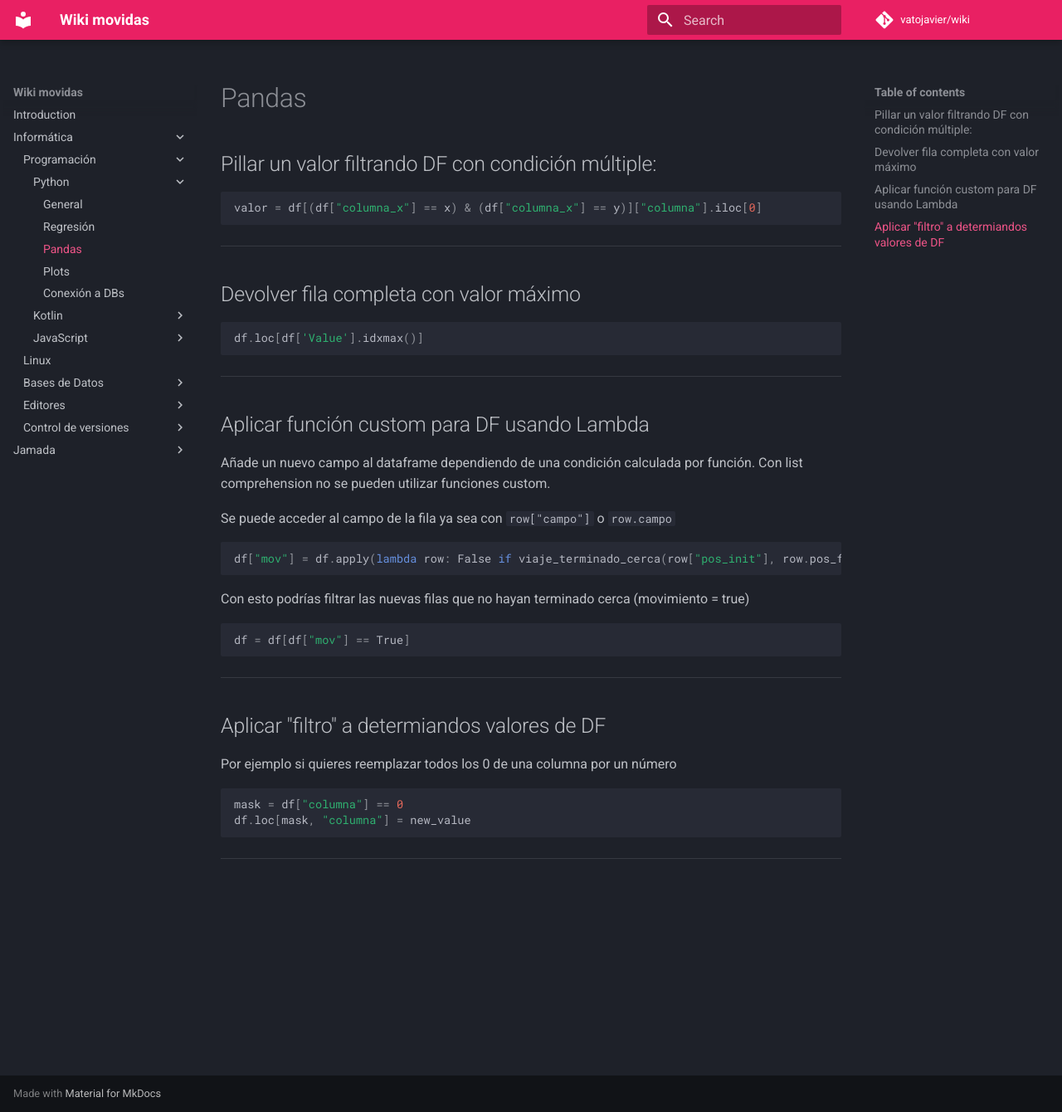
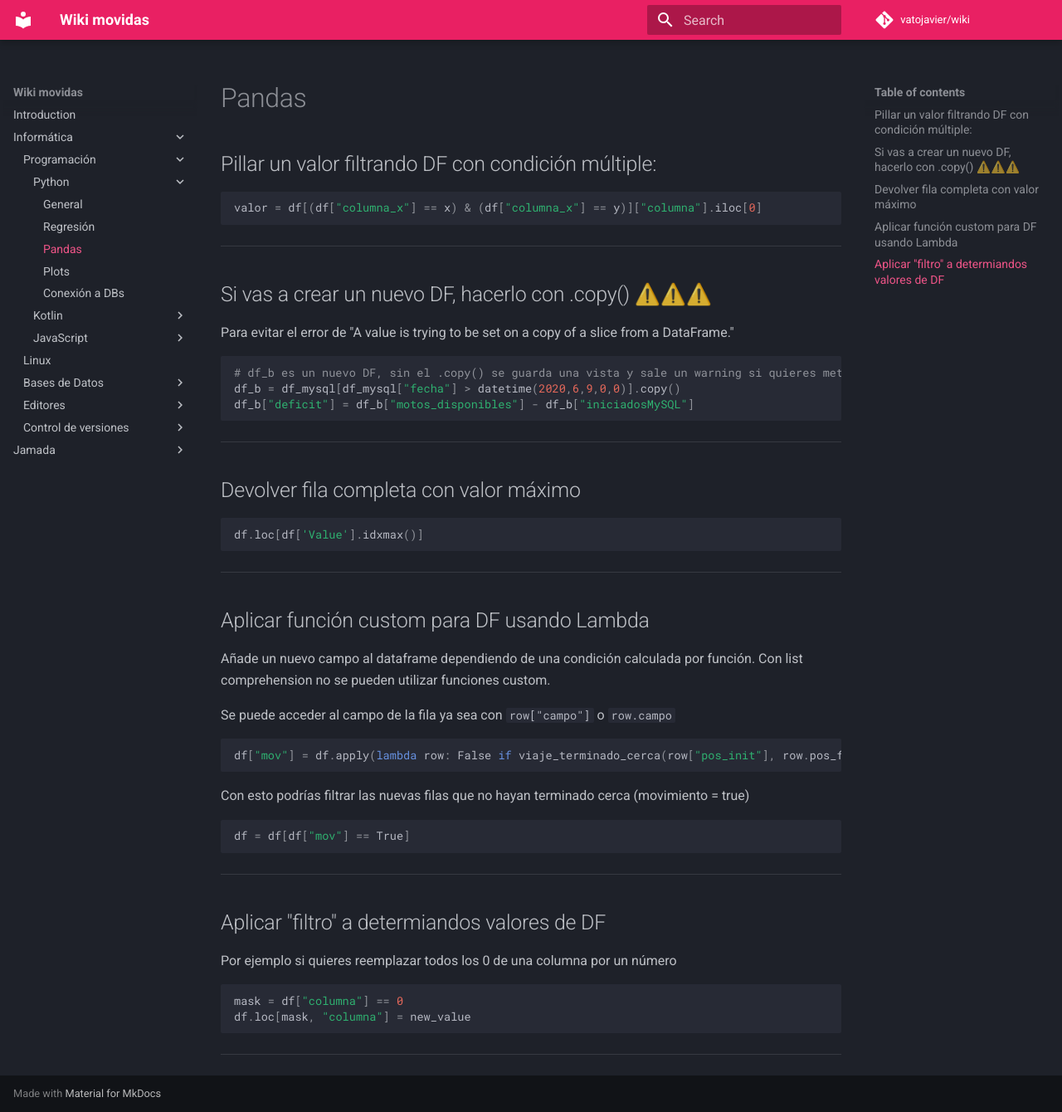
Before and after one commit to vatojavier/wiki, an MkDocs documentation site: the page built from docs/informatica/python/pandas.md, in a window 1280 px wide and 1340 px high. Shown: the whole window at 83% size. Built offline with MkDocs 1.6.1 and Material for MkDocs 9.7.7, drawn with Linux system fonts in a browser that asks for light colours; comment, search, counter and statistics services are not loaded.

Commit message:
Update pandas.md

````diff
--- a/docs/informatica/python/pandas.md
+++ b/docs/informatica/python/pandas.md
@@ -3,6 +3,17 @@
 ## Pillar un valor filtrando DF con condición múltiple:
 ```python
 valor = df[(df["columna_x"] == x) & (df["columna_x"] == y)]["columna"].iloc[0]
+```
+
+---
+
+## Si vas a crear un nuevo DF, hacerlo con .copy() ⚠️⚠️⚠️
+Para evitar el error de "A value is trying to be set on a copy of a slice from a DataFrame."
+
+```python
+# df_b es un nuevo DF, sin el .copy() se guarda una vista y sale un warning si quieres meterle movidas
+df_b = df_mysql[df_mysql["fecha"] > datetime(2020,6,9,0,0)].copy()
+df_b["deficit"] = df_b["motos_disponibles"] - df_b["iniciadosMySQL"]
 ```
 
 ---
````
